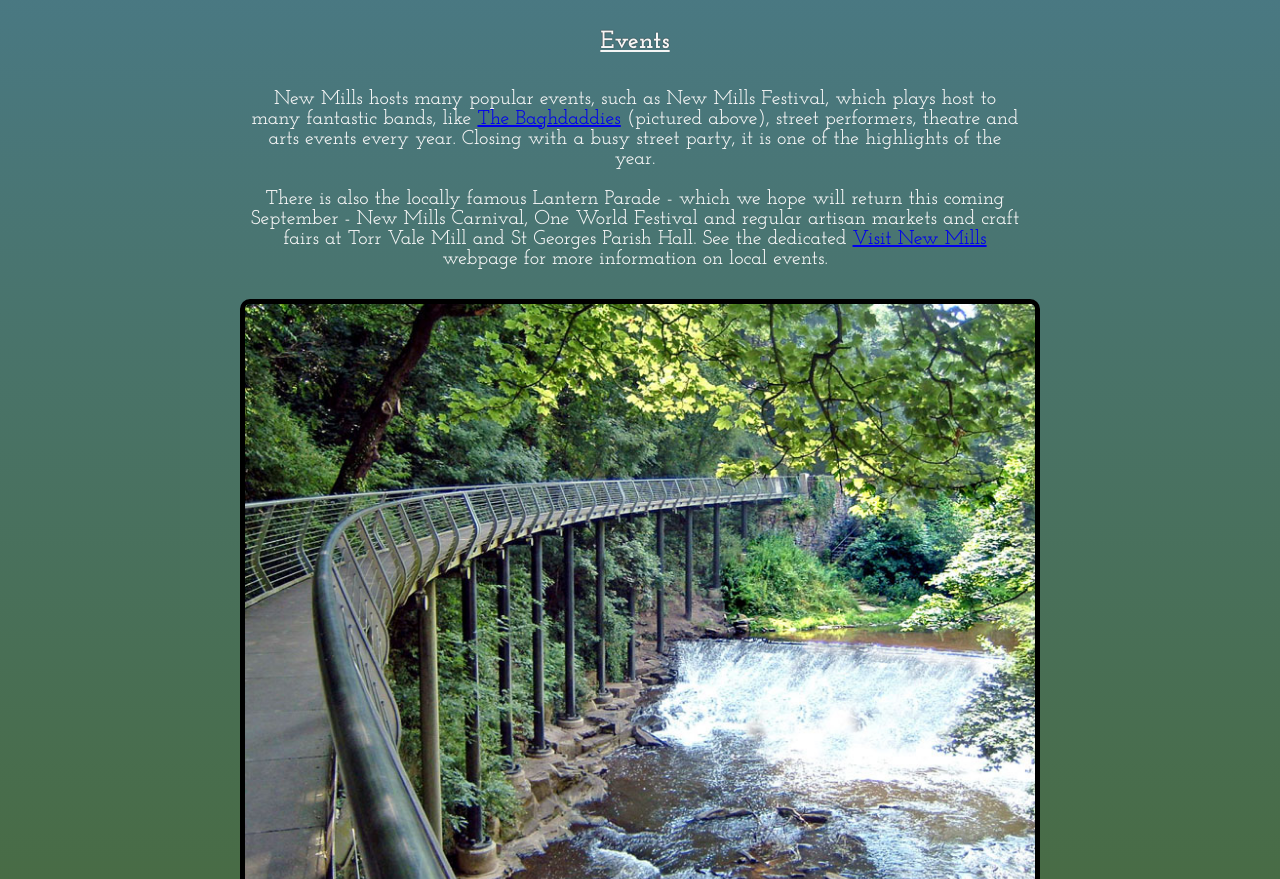
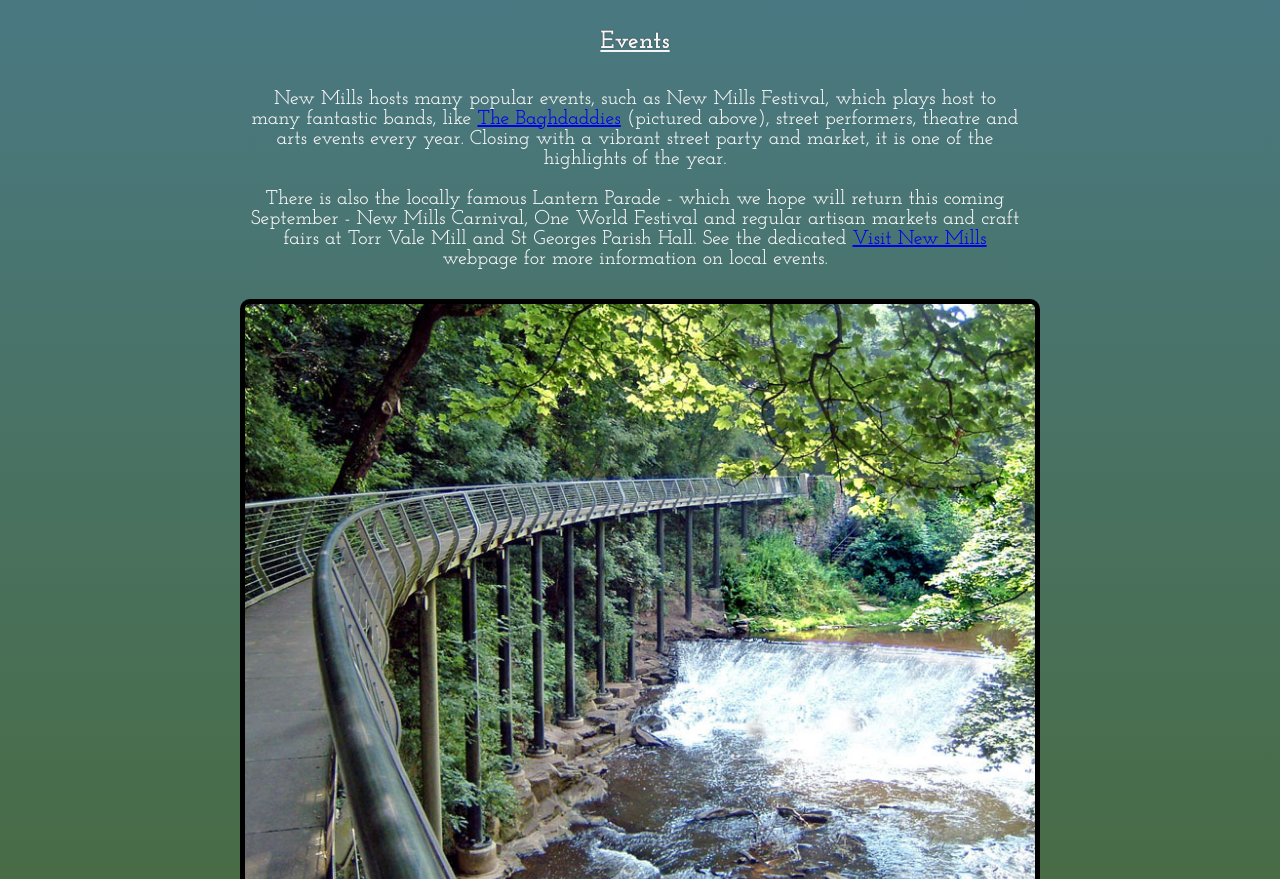
Before and after one commit to Amanda-WJ/hometown-project, a plain HTML site: page index.html in a window 1280 px wide. Shown: the part 1235-2114 px from the top of the page. Drawn offline with Linux system fonts and the light colour scheme.

Commit message:
Title + text changes

```diff
--- a/index.html
+++ b/index.html
@@ -9,7 +9,7 @@
     <link rel="preconnect" href="https://fonts.googleapis.com">
     <link rel="preconnect" href="https://fonts.gstatic.com" crossorigin>
     <link href="https://fonts.googleapis.com/css2?family=Josefin+Slab:wght@300;500;700&display=swap" rel="stylesheet">
-    <title>Document</title>
+    <title>Hometown-Project-New-Mills</title>
 </head>
 <body>
     <div class="container">
@@ -31,7 +31,7 @@
                 </p>
                 <img id="baghdaddies" src="assets/baghdaddies.jpg" alt="band playing trumpet, sax, guitars and drums" width="100%">
                 <h3>Events</h3>
-                <p class="about-text">New Mills hosts many popular events, such as New Mills Festival, which plays host to many fantastic bands, like <a href="https://www.facebook.com/Baghdaddies/?locale=en_GB">The Baghdaddies</a> (pictured above), street performers, theatre and arts events every year. Closing with a busy street party, it is one of the highlights of the year.
+                <p class="about-text">New Mills hosts many popular events, such as New Mills Festival, which plays host to many fantastic bands, like <a href="https://www.facebook.com/Baghdaddies/?locale=en_GB">The Baghdaddies</a> (pictured above), street performers, theatre and arts events every year. Closing with a vibrant street party and market, it is one of the highlights of the year.
                 <br>
                 <br>
                 There is also the locally famous Lantern Parade - which we hope will return this coming September - New Mills Carnival, One World Festival and regular artisan markets and craft fairs at Torr Vale Mill and St Georges Parish Hall. See the dedicated <a href="visitnewmills.co.uk">Visit New Mills</a> webpage for more information on local events. </p>
```
Also changed, not shown: styles.css (line endings or trailing spaces).
